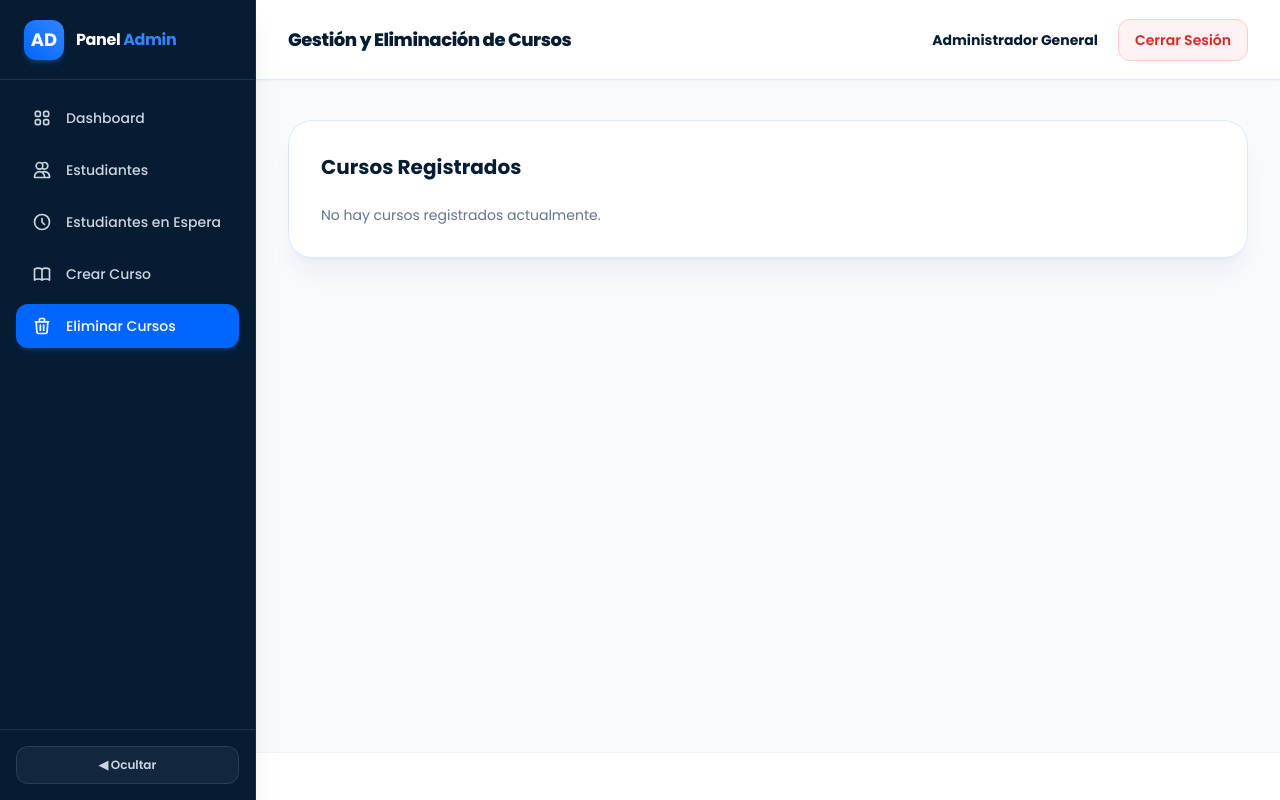
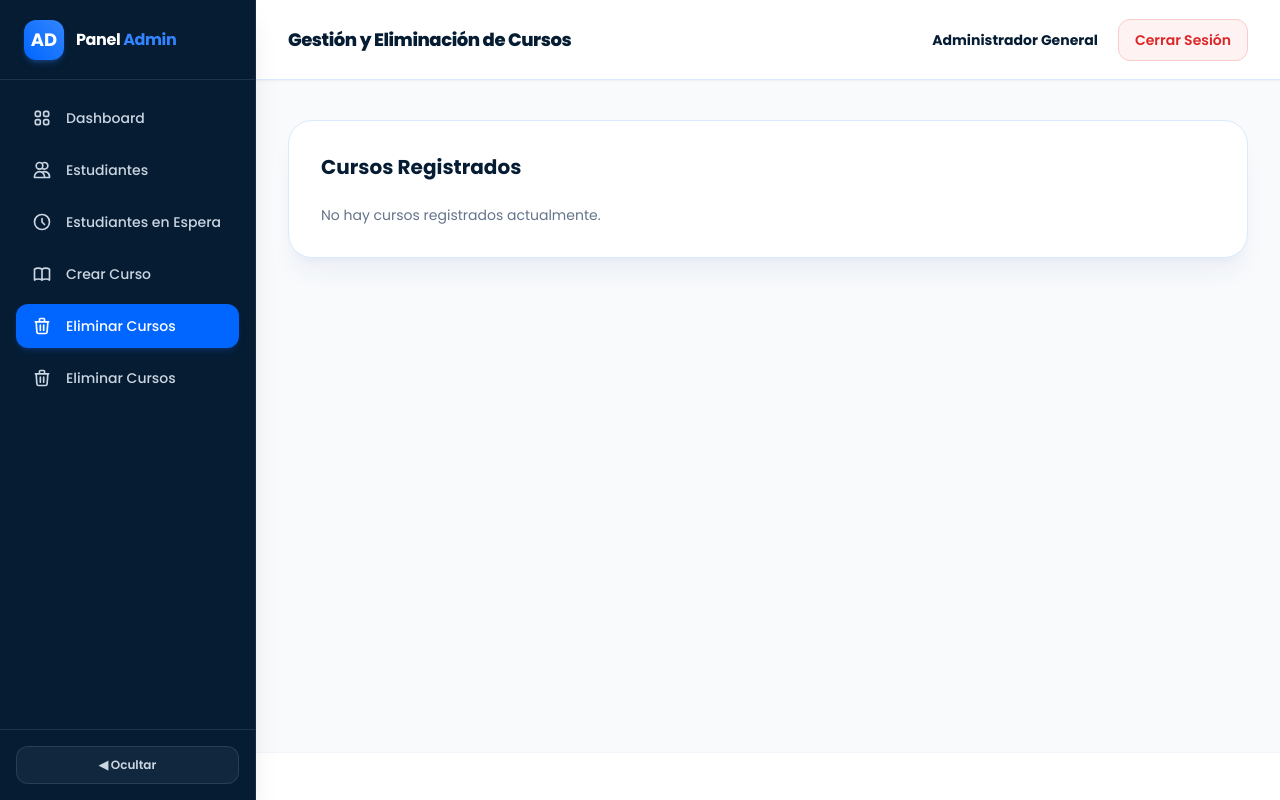
Before and after one commit to GonzalezSoftware/Aula-Virtual, a Laravel app: page /admin/courses/manage in a window 1280 px wide. Run offline with Laravel 12, Linux system fonts and the light colour scheme; the visitor is signed in with stand-in values (Sample User, id 1); data comes from the database, SQL or seed files in the repository; data that the repository does not hold is empty; style sheets or scripts are compiled from the project's sources; some libraries are stand-ins or nearby versions.

Commit message:
feat: agregar opcion de eliminar cursos al sidebar

```diff
--- a/resources/js/Pages/Admin/ManageCourses.jsx
+++ b/resources/js/Pages/Admin/ManageCourses.jsx
@@ -80,6 +80,17 @@ export default function ManageCourses({ auth, courses }) {
                                 <svg className="w-5 h-5 shrink-0" fill="none" stroke="currentColor" strokeWidth="2" viewBox="0 0 24 24"><path strokeLinecap="round" strokeLinejoin="round" d="M19 7l-.867 12.142A2 2 0 0116.138 21H7.862a2 2 0 01-1.995-1.858L5 7m5 4v6m4-6v6m1-10V4a1 1 0 00-1-1h-4a1 1 0 00-1 1v3M4 7h16" /></svg>
                                 {sidebarOpen && <span>Eliminar Cursos</span>}
                             </Link>
+
+                            {/* OPCIÓN: ELIMINAR CURSOS */}
+                            <Link
+                                href={route('admin.courses.manage')}
+                                className="flex items-center gap-3.5 px-4 py-3 rounded-xl text-slate-300 hover:bg-white/5 hover:text-white font-medium text-sm transition"
+                            >
+                                <svg className="w-5 h-5 shrink-0" fill="none" stroke="currentColor" strokeWidth="2" viewBox="0 0 24 24">
+                                    <path strokeLinecap="round" strokeLinejoin="round" d="M19 7l-.867 12.142A2 2 0 0116.138 21H7.862a2 2 0 01-1.995-1.858L5 7m5 4v6m4-6v6m1-10V4a1 1 0 00-1-1h-4a1 1 0 00-1 1v3M4 7h16" />
+                                </svg>
+                                {sidebarOpen && <span>Eliminar Cursos</span>}
+                            </Link>
                         </nav>
                     </div>
 
```
